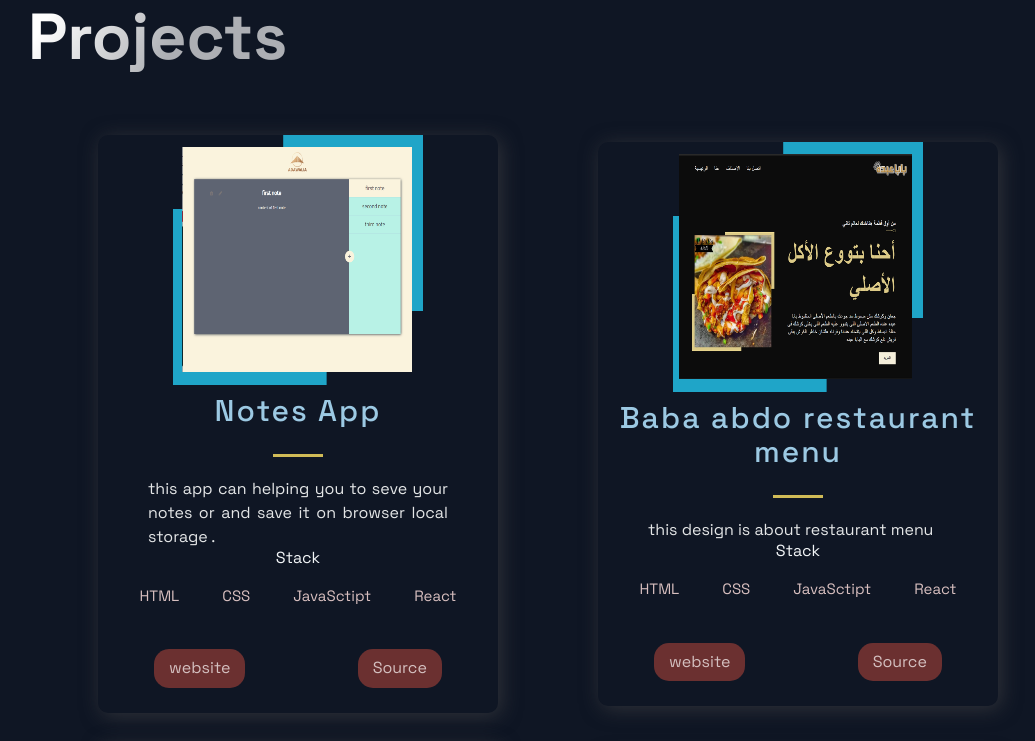
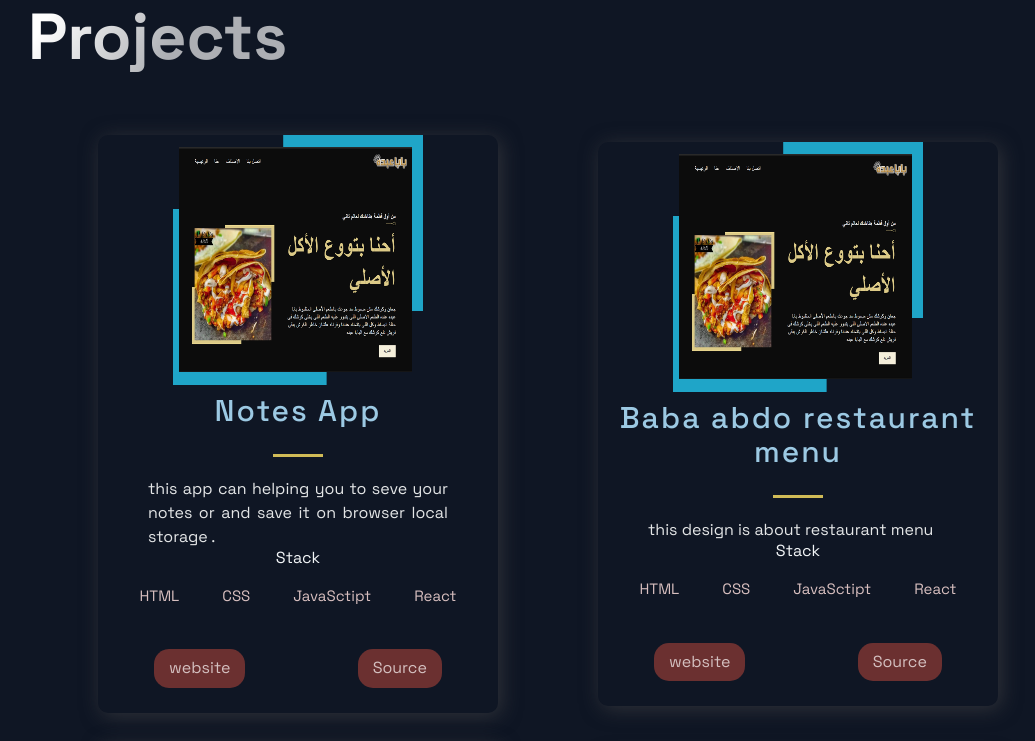
Before and after one commit to ahmedzehry55/AZ-portpholio, a Next.js app: page / in a window 1280 px wide. Shown: the part 700-1441 px from the top of the page, without its empty margins (92-1127 px from the left). Built offline with nearby package versions, Linux system fonts and the light colour scheme.

Commit message:
last-xvvaaxv

```diff
--- a/src/components/Projects/Projects.js
+++ b/src/components/Projects/Projects.js
@@ -11,7 +11,7 @@ const Projects = () => (
     <GridContainer>
       {projects.map(({image, title,description , i , visit , source, tags }) => (
           <BlogCard key={i}>
-          <Image width={250}  height={250} src={image} />
+          <Image width={250}  height={250} src='/babaabdorest.PNG' />
             <TitleContent>
               <HeaderThree title>{title}</HeaderThree>
               <Hr />
```
